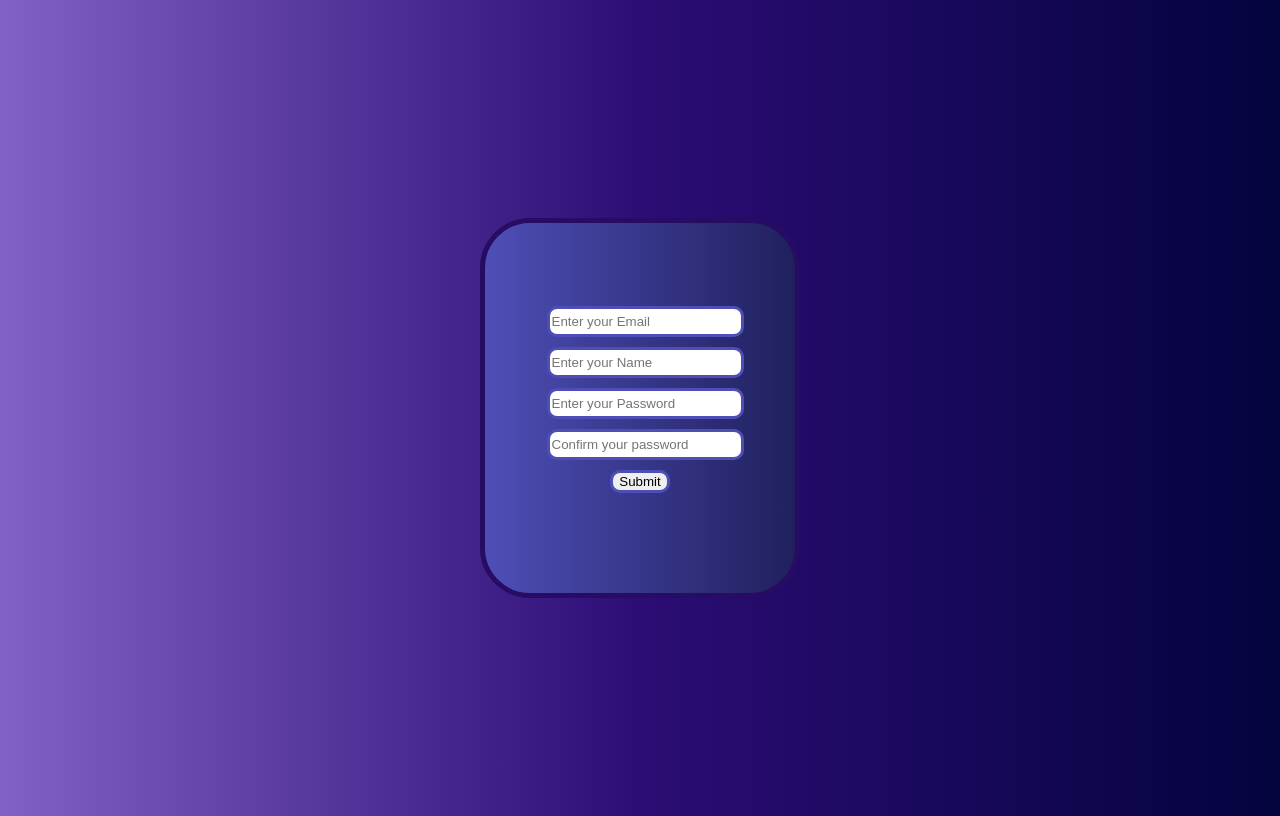
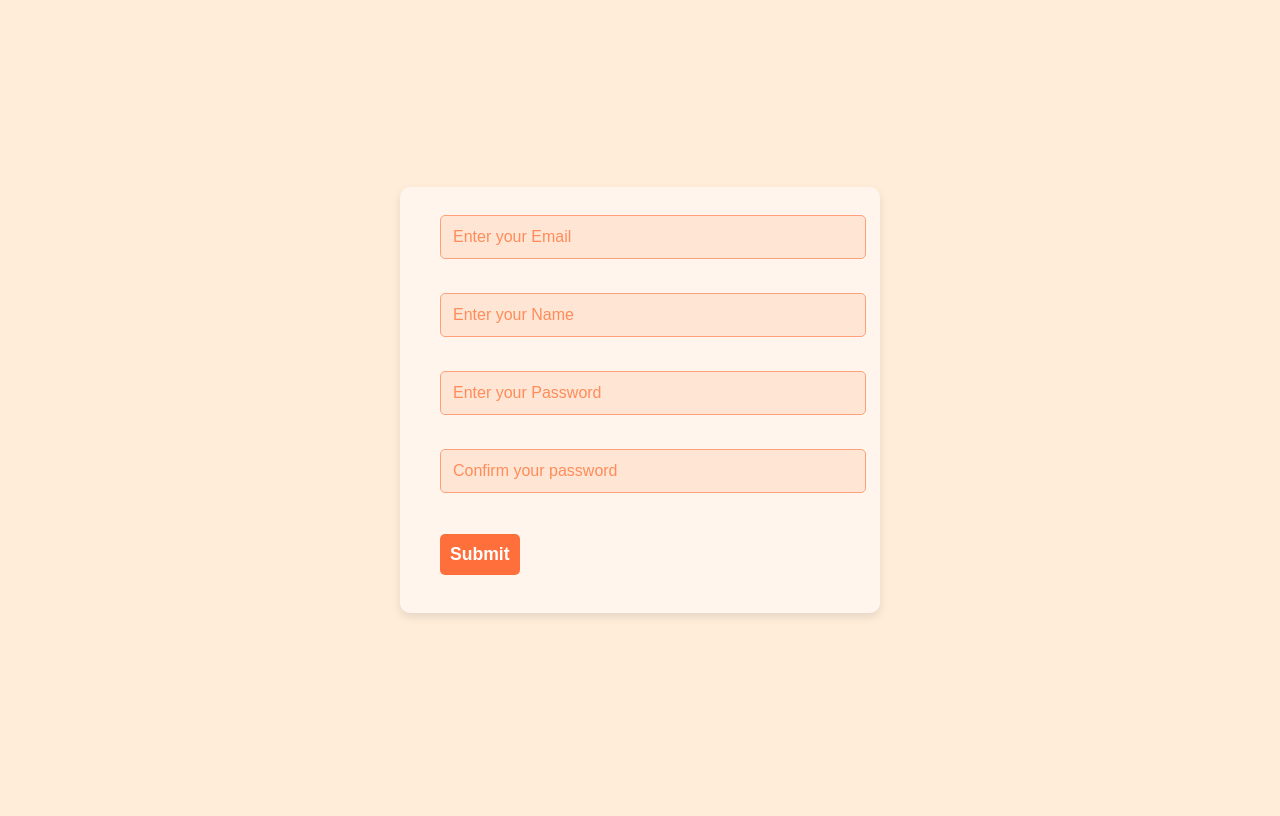
Before and after one commit to Power-0ff/Igcse, a Flask app: page /sign_up in a window 1280 px wide. After the commit the page ends 617 px from the top, so only its background shows below. Run offline with Flask 3, Linux system fonts and the light colour scheme.

Commit message:
commit 6

```diff
--- a/static/signup.css
+++ b/static/signup.css
@@ -1,34 +1,72 @@
-.block{
-    height: 370px;
-    width: 310px;
-    background-image: linear-gradient(to right, rgb(78, 78, 183), rgb(32, 32, 94));
+/* signup.css */
+
+body {
+    background-color: #FFEDDA; /* Soft peach background */
+    font-family: 'Arial', sans-serif;
     display: flex;
     align-items: center;
     justify-content: center;
+    height: 100vh;
+    margin: 0;
+}
+
+.flashes {
+    text-align: center;
+    color: #FF6F3C; /* Bright orange for flash messages */
+    font-size: 1.2em;
+    margin-bottom: 20px;
+}
+
+form {
+    background-color: #FFF5EC; /* Light peach for the form container */
+    border-radius: 10px;
+    box-shadow: 0px 4px 8px rgba(0, 0, 0, 0.1);
+    padding: 20px 40px;
+    max-width: 400px;
+    width: 100%;
+}
+
+form .block {
+    display: flex;
     flex-direction: column;
-    border-radius: 50px;
-    -webkit-border-radius: 50px;
-    -moz-border-radius: 50px;
-    -ms-border-radius: 50px;
-    -o-border-radius: 50px;
-    border:5px, solid, #260c63;
 }
-body{
-    display: flex;
-    justify-content: center;
-    align-items: center;
-    min-height: 100vh;
-    background: #e7dffa;
-    background-image: linear-gradient(to right, #8161c7, #2c0d75 ,rgb(3, 3, 62));
+
+form input[type="email"],
+form input[type="text"],
+form input[type="password"] {
+    width: 100%;
+    padding: 12px;
+    margin: 8px 0;
+    border: 1px solid #FFA07A; /* Light orange border */
+    border-radius: 5px;
+    background-color: #FFE5D4; /* Lighter peach for inputs */
+    font-size: 1em;
+    color: #333;
 }
-.block input{
-    width: 100%;
-    height: 100%;
-    border: 3px, solid, rgb(78, 78, 183);
-    border-radius: 10px;
-    -webkit-border-radius: 10px;
-    -moz-border-radius: 10px;
-    -ms-border-radius: 10px;
-    -o-border-radius: 10px;
-    box-shadow: #8161c7;
+
+form input[type="submit"] {
+    background-color: #FF6F3C; /* Bright orange for submit button */
+    color: white;
+    font-size: 1.1em;
+    font-weight: bold;
+    padding: 10px;
+    border: none;
+    border-radius: 5px;
+    cursor: pointer;
+    margin-top: 15px;
+    transition: background-color 0.3s ease;
 }
+
+form input[type="submit"]:hover {
+    background-color: #E65C25; /* Darker shade of orange on hover */
+}
+
+input::placeholder {
+    color: #FF8C5A; /* Soft orange for placeholder text */
+}
+
+@media (max-width: 600px) {
+    form {
+        padding: 15px 20px;
+    }
+}
```
Also changed, not shown: static/home.css (+162 -4 lines), templates/home.html (+56 -3 lines), users.db.
